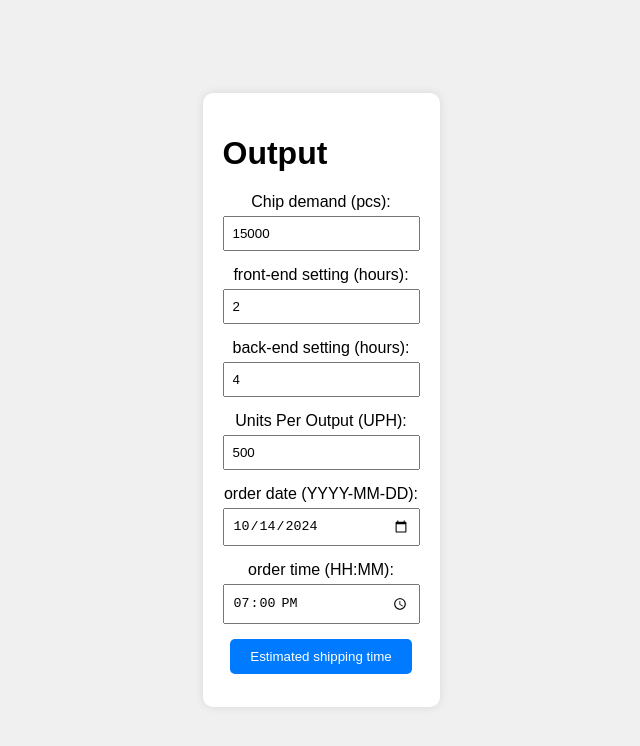
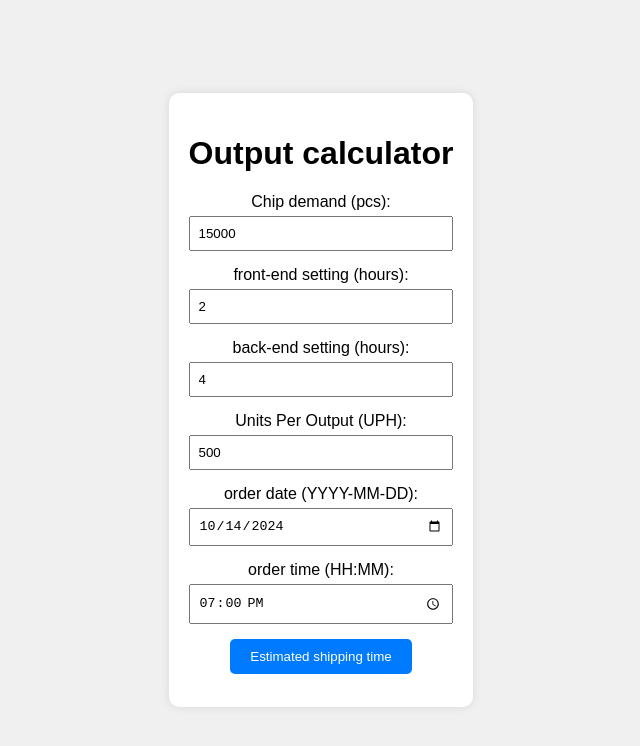
Before and after one commit to a9202507/programming_output_capability_estimatier.github.io, a plain HTML site: page index.html in a window 1280 px wide. Shown: the whole page, without its empty margins (319-959 px from the left). Drawn offline with Linux system fonts and the light colour scheme.

Commit message:
Add files via upload

```diff
--- a/index.html
+++ b/index.html
@@ -9,7 +9,7 @@
   <body>
     <div class="container">
       <div class="header">
-        <h1>Output</h1>
+        <h1>Output calculator</h1>
       </div>
       <div class="input-group">
         <label for="demand">Chip demand (pcs): </label>
```
